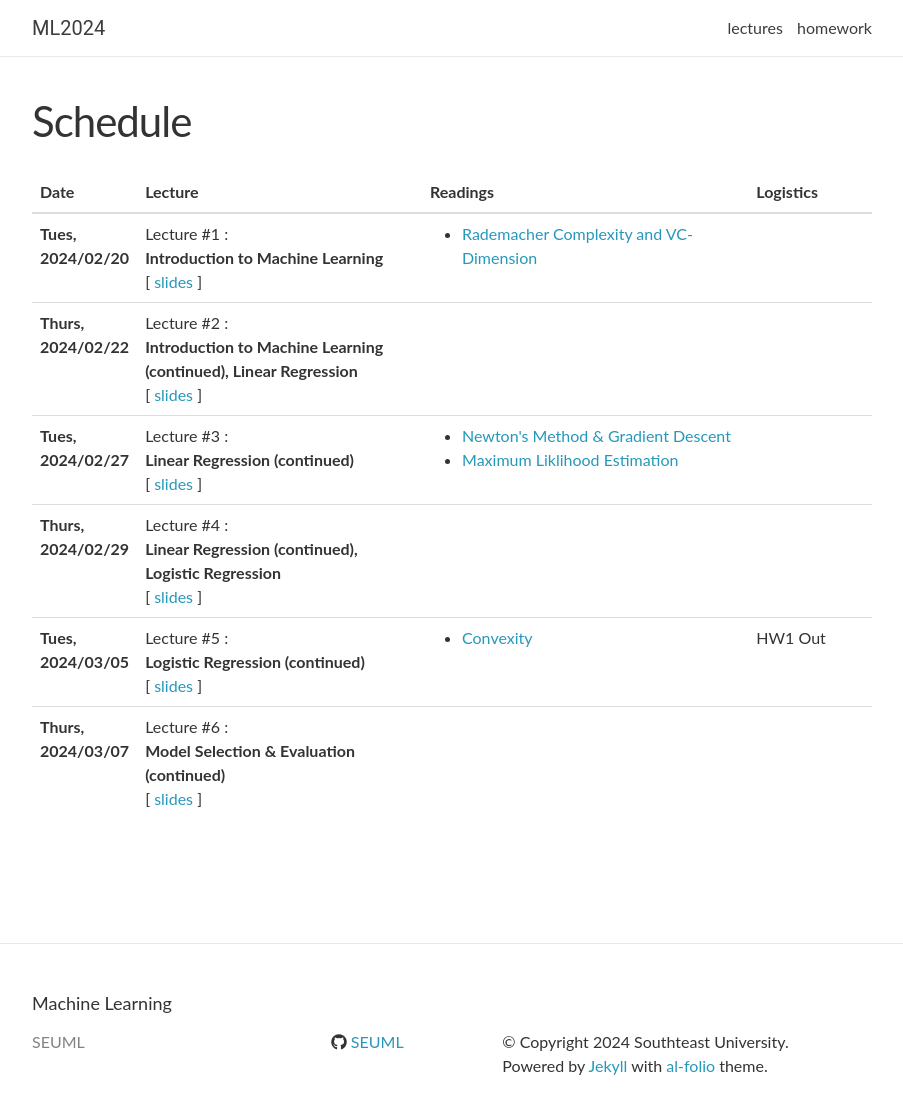
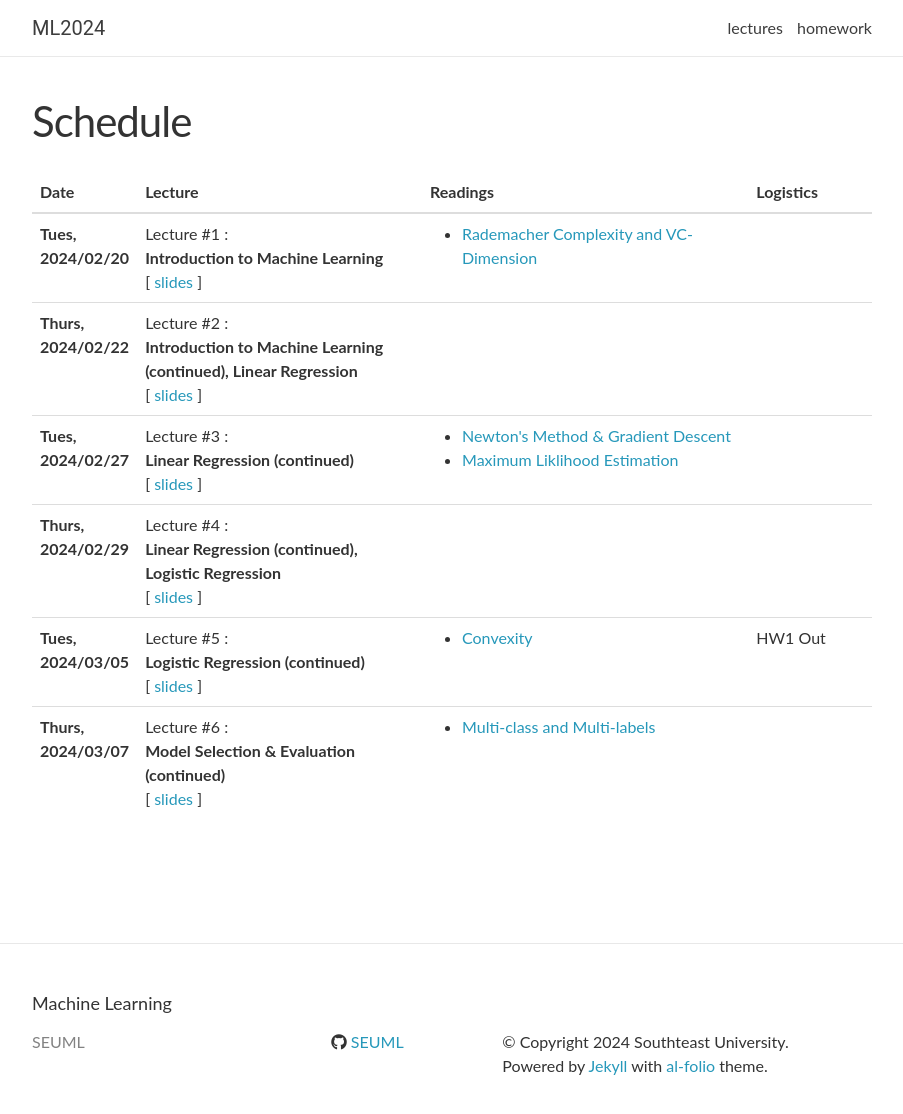
Before and after one commit to SEUML/ml-spring-2024, a Jekyll site: the page built from _pages/lectures.md, in a window 1280 px wide and 1139 px high. Shown: the top 1114 px of the window, without its empty margins (188-1091 px from the left). Built offline with Jekyll 4.4.1, drawn with Linux system fonts in a browser that asks for light colours; nearby versions of some CDN libraries; comment, search, counter and statistics services are not loaded.

Commit message:
first commit

```diff
--- a/_data/lectures.yml
+++ b/_data/lectures.yml
@@ -54,4 +54,5 @@
     <strong> Model Selection & Evaluation (continued)</strong>
   slides: "../assets/slides/lecture4.pdf"
   readings:
+    - <a href="https://en.wikipedia.org/wiki/Multi-label_classification" target="_blank"> Multi-class and Multi-labels </a>
   logistics:
```
